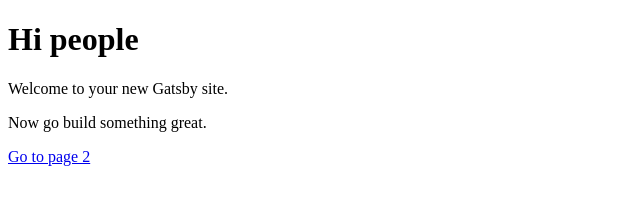
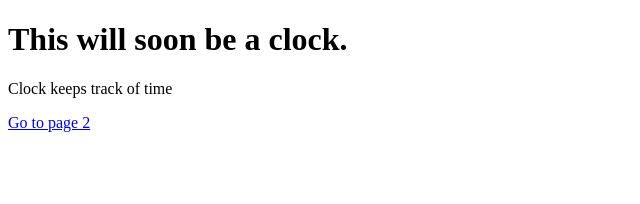
Before and after one commit to Sapulsic/design-clock-app, a Gatsby site: page / in a window 1280 px wide. Shown: the whole page, without its empty margins (0-640 px from the left). Built offline with nearby package versions, Linux system fonts and the light colour scheme; Gatsby itself is replaced by a stand-in of ours.

Commit message:
base files"

```diff
--- a/gatsby-config.js
+++ b/gatsby-config.js
@@ -1,6 +1,6 @@
 module.exports = {
   siteMetadata: {
-    title: 'Gatsby Default Starter',
+    title: 'Design Clock',
   },
   plugins: ['gatsby-plugin-react-helmet'],
 }
--- a/src/pages/index.js
+++ b/src/pages/index.js
@@ -3,9 +3,8 @@ import Link from 'gatsby-link'
 
 const IndexPage = () => (
   <div>
-    <h1>Hi people</h1>
-    <p>Welcome to your new Gatsby site.</p>
-    <p>Now go build something great.</p>
+    <h1>This will soon be a clock.</h1>
+    <p>Clock keeps track of time</p>
     <Link to="/page-2/">Go to page 2</Link>
   </div>
 )
```
